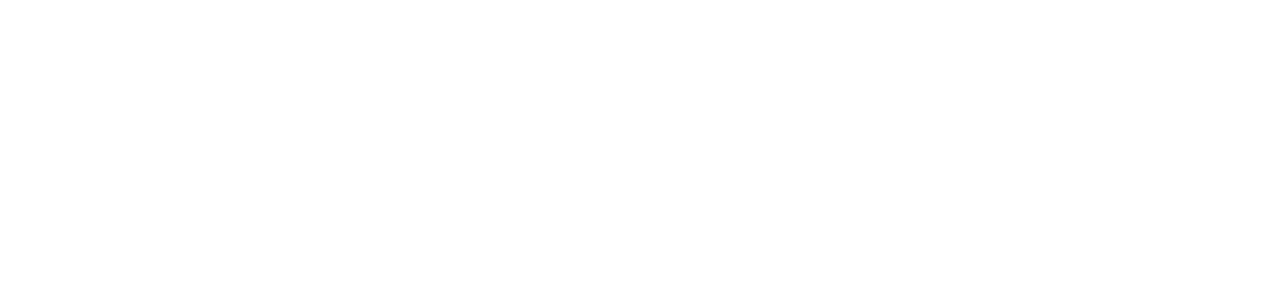
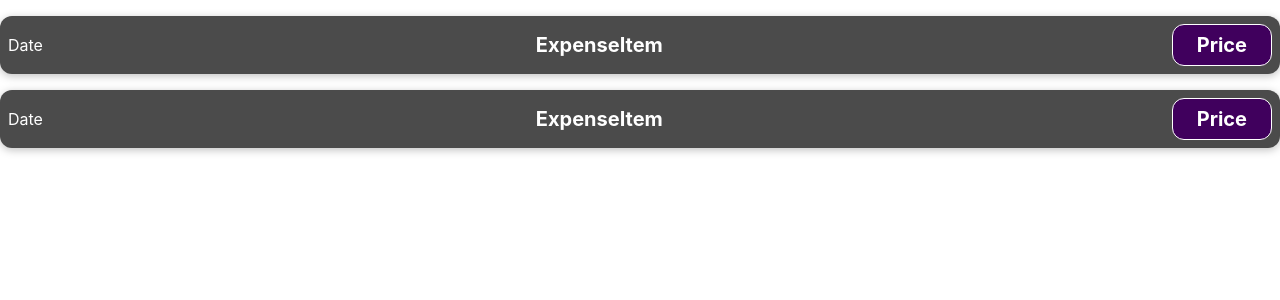
Before and after one commit to RaunoValk/expenses, a React (Create React App) app: page / in a window 1280 px wide. Shown: the top 300 px of the page. Built offline with nearby package versions, Linux system fonts and the light colour scheme.

Commit message:
Create and style ExpenseItem component

```diff
--- a/src/App.js
+++ b/src/App.js
@@ -1,9 +1,11 @@
 import './App.css';
+import ExpenseItem from './components/ExpenseItem';
 
-function App() {
+const App = () => {
   return (
     <div className="App">
-
+    <ExpenseItem/>
+    <ExpenseItem/>
     </div>
   );
 }
--- /dev/null
+++ b/src/components/ExpenseItem.css
@@ -0,0 +1,57 @@
+.expense-item {
+    display: flex;
+    justify-content: space-between;
+    align-items: center;
+    box-shadow: 0 2px 8px rgba(0, 0, 0, 0.25);
+    padding: 0.5rem;
+    margin: 1rem 0;
+    border-radius: 12px;
+    background-color: #4b4b4b;
+    color: white;
+}
+
+.expense-item__description {
+    display: flex;
+    flex-direction: column;
+    gap: 1rem;
+    align-items: flex-end;
+    flex-flow: column-reverse;
+    justify-content: flex-start;
+    flex: 1;
+}
+
+.expense-item h2 {
+    color: #3a3a3a;
+    font-size: 1rem;
+    flex: 1;
+    margin: 0 1rem;
+    color: white;
+}
+
+.expense-item__price {
+    font-size: 1rem;
+    font-weight: bold;
+    color: white;
+    background-color: #40005d;
+    border: 1px solid white;
+    padding: 0.5rem;
+    border-radius: 12px;
+}
+
+@media (min-width: 580px) {
+    .expense-item__description {
+        flex-direction: row;
+        align-items: center;
+        justify-content: flex-start;
+        flex: 1;
+    }
+
+    .expense-item__description h2 {
+        font-size: 1.25rem;
+    }
+
+    .expense-item__price {
+        font-size: 1.25rem;
+        padding: 0.5rem 1.5rem;
+    }
+}
--- /dev/null
+++ b/src/components/ExpenseItem.js
@@ -0,0 +1,13 @@
+import './ExpenseItem.css'
+const ExpenseItem = () => {
+    return(
+        <div className='expense-item'>
+            <div>Date</div>
+                <div className='expense-item__description'>
+                <h2>ExpenseItem</h2>
+                <div className='expense-item__price '>Price</div>
+            </div>
+        </div>
+)
+}
+export default ExpenseItem;
--- a/src/index.js
+++ b/src/index.js
@@ -3,6 +3,7 @@
 import './index.css';
 import App from './App';
 import reportWebVitals from './reportWebVitals';
+
 
 const root = ReactDOM.createRoot(document.getElementById('root'));
 root.render(
```
